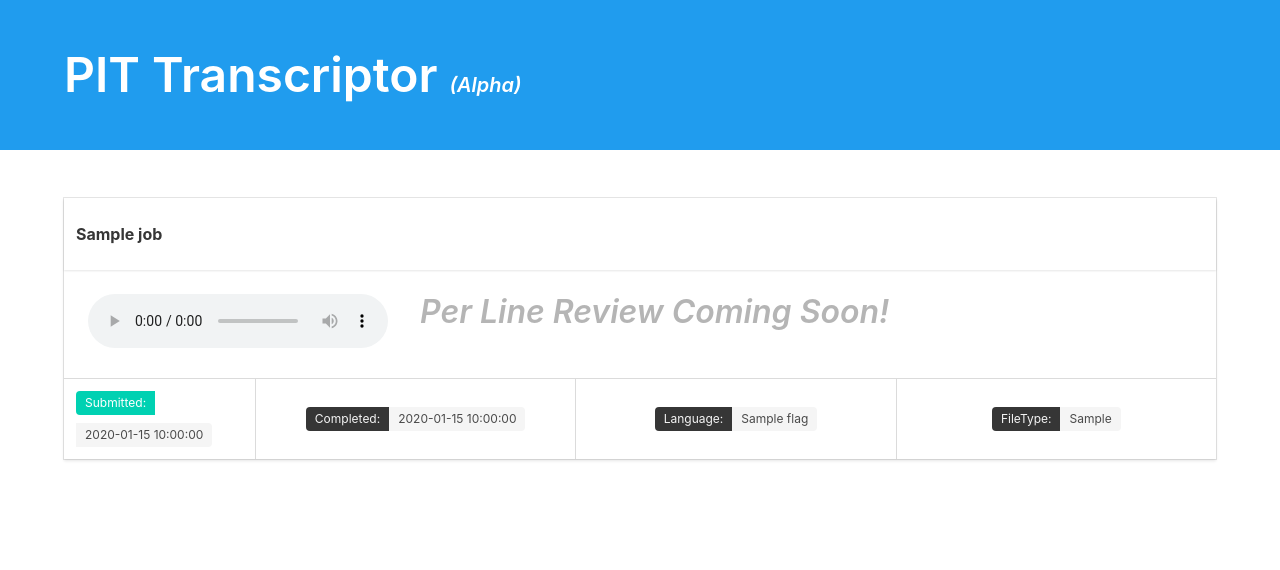
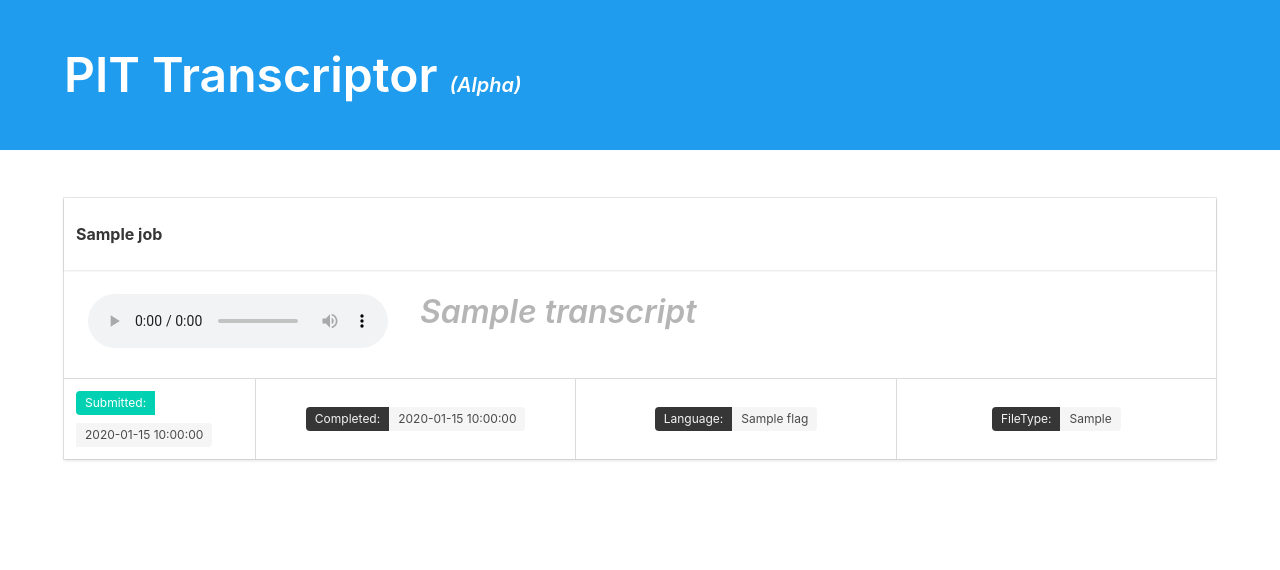
Before and after one commit to productivity-in-tech/pit_transcriptor_amazon, a Python web app: template templates/transcript.html in a window 1280 px wide. Shown: the top 570 px of the page. Run offline with Jinja, Linux system fonts and the light colour scheme; the template is opened without the code that fills it: most values are stand-ins (such as "Sample title", 1, 10 or a date in 2020); some libraries are stand-ins or nearby versions.

Commit message:
add transcript

```diff
--- a/templates/transcript.html
+++ b/templates/transcript.html
@@ -33,8 +33,7 @@
 						</audio>
 					</div>
 					<div class="media-right content">
-            <h2 class="subtitle is-3 is-italic has-text-grey-light"> Per Line
-              Review Coming Soon!</h2>
+            <h2 class="subtitle is-3 is-italic has-text-grey-light">{{transcript}}</h2>
 					</div>
 						{% else %}
 					<div class="media-right content">
```
